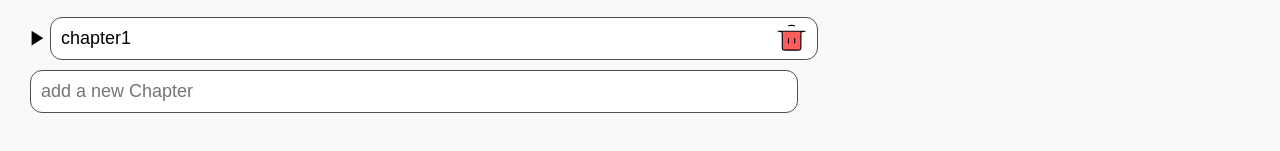
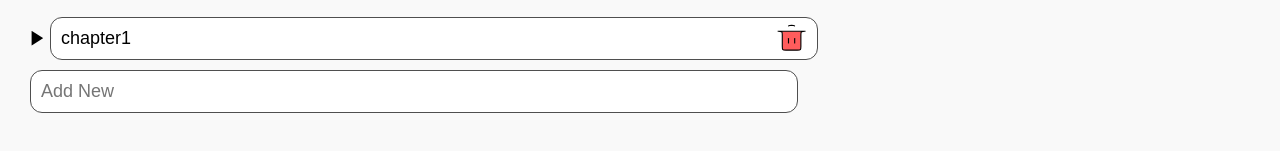
Before and after one commit to firasmlt/MapMind, a React (Create React App) app in the folder client/: page / in a window 1280 px wide. Shown: the part 175-326 px from the top of the page. Built offline with nearby package versions, Linux system fonts and the light colour scheme.

Commit message:
changing the placeholder for chapter input

```diff
--- a/client/src/App.js
+++ b/client/src/App.js
@@ -5,7 +5,6 @@ import DeleteVerificationOverlay from "./components/UI/DeleteVerificationOverlay
 import "./App.css";
 import { useState } from "react";
 import { Configuration, OpenAIApi } from "openai";
-
 function App() {
   const [context, setContext] = useState('')
   const [content, setContent] = useState([
@@ -39,7 +38,7 @@ function App() {
   };
 
   const convertMarkdownToContent = (markdownText) => {
-    const lines = markdownText.split("\n");
+    const lines = markdownText.trim().split("\n");
     console.log(lines)
     const newContent = [];
     let chapter = {};
@@ -74,15 +73,15 @@ function App() {
   const getData = async () => {
     console.log(promptContent)
     const configuration = new Configuration({
-      apiKey: "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",
+      apiKey: "XXXAPIKEYHEREXXX",
     });
     const openai = new OpenAIApi(configuration);
     const response = await openai.createCompletion({
       model: "text-davinci-002",
       prompt: promptContent,
       suffix: "",
-      temperature: 0.3,
-      max_tokens: 256,
+      temperature: 0.5,
+      max_tokens: 456,
       top_p: 1,
       frequency_penalty: 0,
       presence_penalty: 0,
@@ -90,12 +89,11 @@ function App() {
     setContent(prev => [...prev, ...convertMarkdownToContent(`#${response.data.choices[0].text}`)])
   };
 
-
   return (
     <div className="App">
       <NavBar />
       <ToolBar deleteAllHandler={deleteAllHandler} setContext={setContext} getData={getData}/>
-      <Content content={content} setContent={setContent} context={context}/>
+      <Content content={content} setContent={setContent} context={context} ID={ID}/>
       {showOverlay ? (
         <DeleteVerificationOverlay
           setShowOverlay={setShowOverlay}
--- a/client/src/components/Chapter.js
+++ b/client/src/components/Chapter.js
@@ -100,7 +100,7 @@ function Chapter({
         <input
           onChange={addChapterHandler}
           type="text"
-          placeholder="add a new Chapter"
+          placeholder="Add New"
           className={`${styles.chapterInput} ${styles.addChapterInput}`}
         />
       ) : (
--- a/client/src/components/Content.js
+++ b/client/src/components/Content.js
@@ -1,19 +1,7 @@
-import { useEffect, useState } from "react";
 import styles from "./Content.module.css";
-import { Configuration, OpenAIApi } from "openai";
 import Chapter from "./Chapter";
 
-function Content({ content, setContent, context }) {
-  console.log('context', context)
-  const ID = function () {
-    return "_" + Math.random().toString(36).substr(2, 9);
-  };
-
-
-
-
-  // functions on chapters
-
+function Content({ content, setContent, context, ID }) {
   const addChapter = (chapterObj) => {
     chapterObj.id = ID();
 
```
Also changed, not shown: 1 other file (tests, documents, lock files or other folders).
